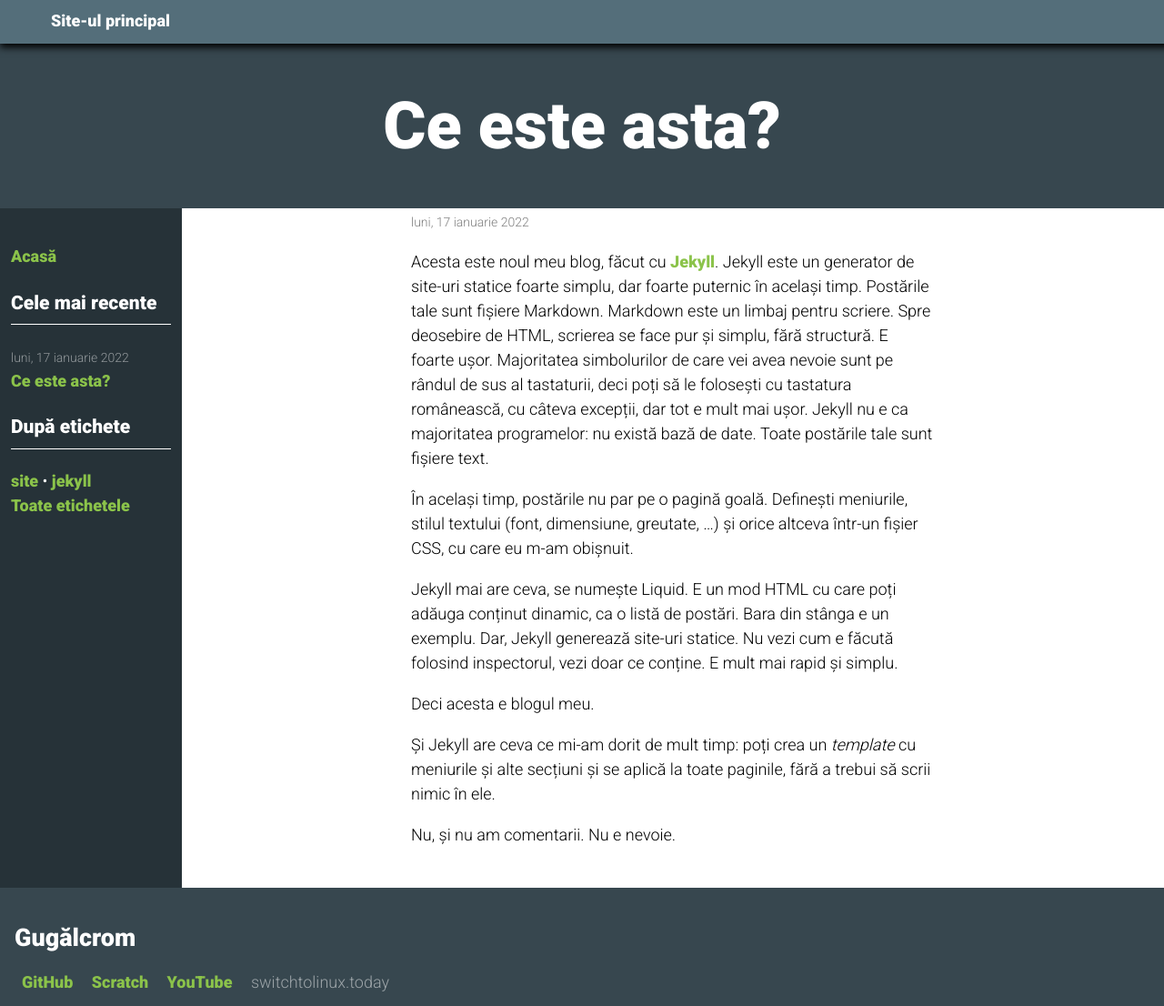
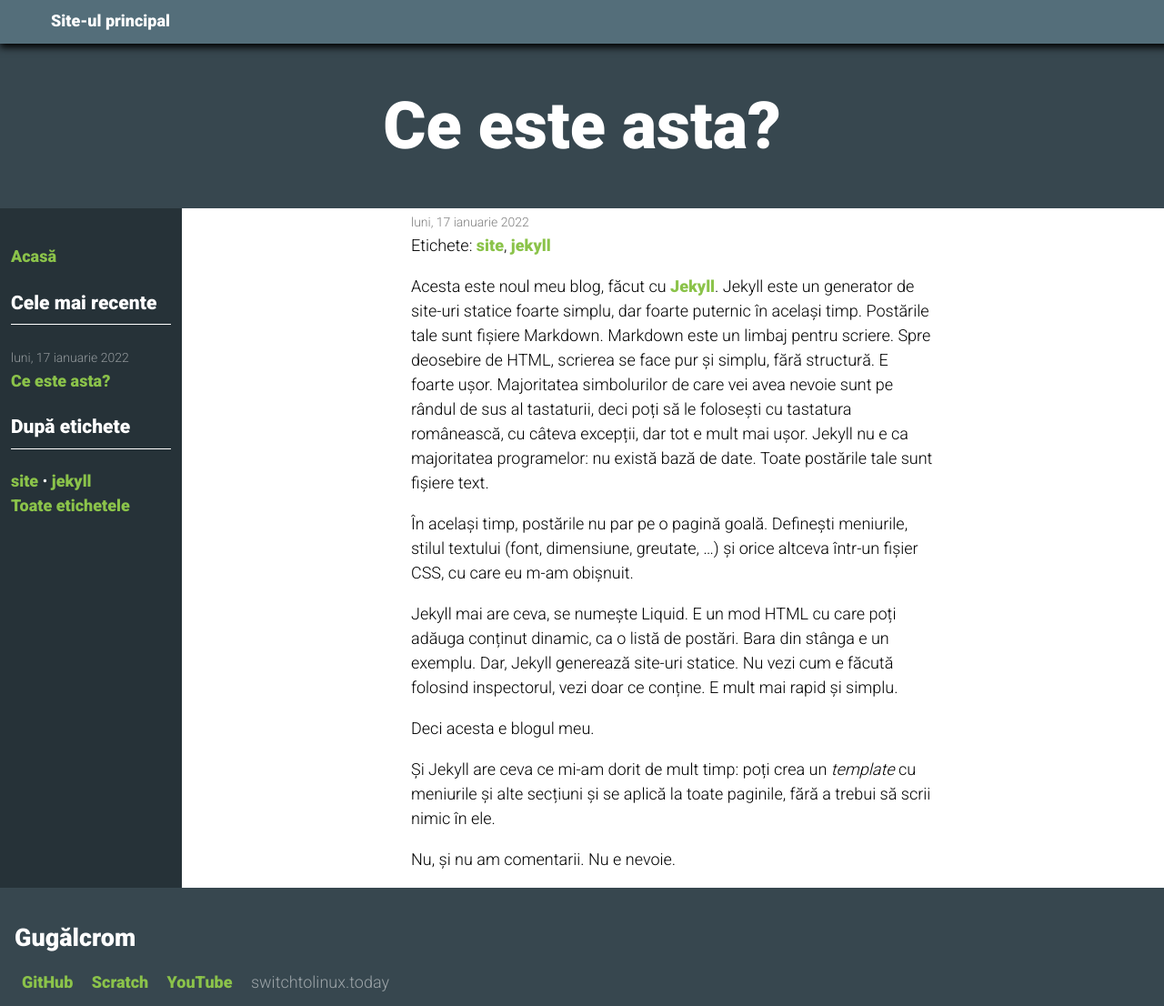
Before and after one commit to Gugalcrom-net/blog, a Jekyll site: the page built from _posts/2022-01-17-ce-este-asta.md, in a window 1280 px wide. Shown: the whole page at 91% size. Built offline with Jekyll 4.4.1, drawn with Linux system fonts in a browser that asks for light colours.

Commit message:
Arată etichete

```diff
--- a/Gemfile
+++ b/Gemfile
@@ -11,9 +11,6 @@ ruby RUBY_VERSION
 # Happy Jekylling!
 gem "jekyll", "4.2.1"
 
-# This is the default theme for new Jekyll sites. You may change this to anything you like.
-gem "minima"
-
 # If you want to use GitHub Pages, remove the "gem "jekyll"" above and
 # uncomment the line below. To upgrade, run `bundle update github-pages`.
 # gem "github-pages", group: :jekyll_plugins
--- a/_layouts/default.html
+++ b/_layouts/default.html
@@ -146,10 +146,10 @@
           {{ page.date | date: "%Y" }}
         </span>
         <span>
-          {% if tags %}
+          {% if page.tags %}
             <br> Etichete:
             {% for tag in page.tags %}
-                {% if forloop.last %}
+                {% if forloop.last == true %}
                     <a href="/blog/browse-tags.html#{{ tag }}">{{ tag }}</a>
                 {% else %}
                     <a href="/blog/browse-tags.html#{{ tag }}">{{ tag }}</a>,
```
Also changed, not shown: Gemfile.lock (added), 3 other files.
